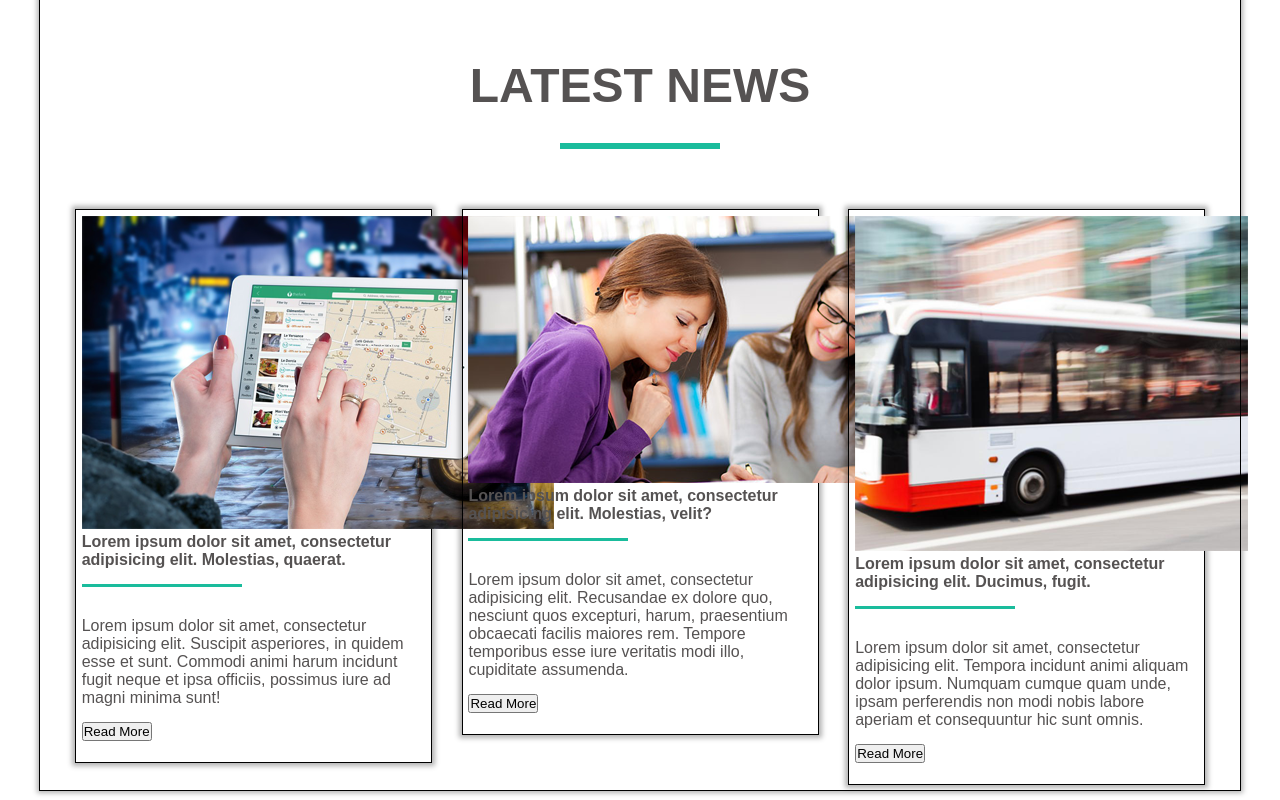
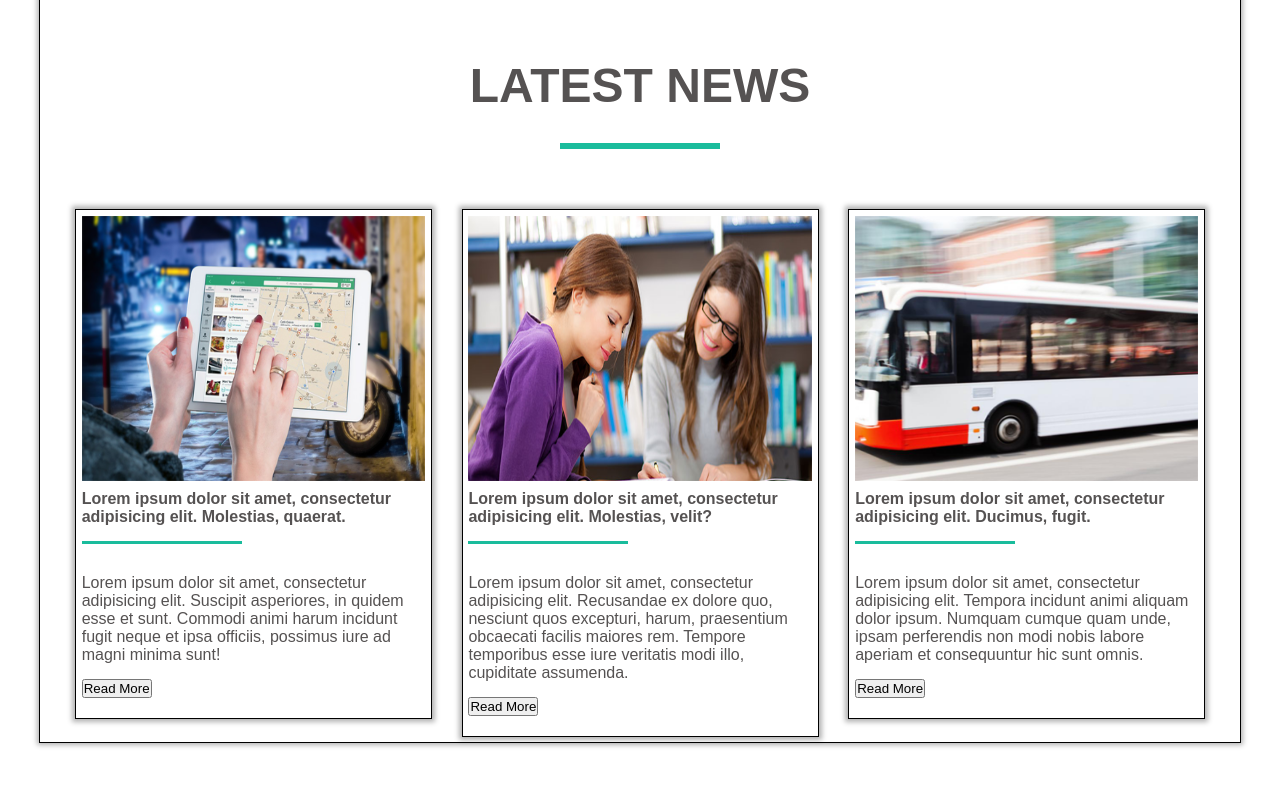
Before and after one commit to IgorBulakh/MART_maket, a plain HTML site: page header.html in a window 1280 px wide. Shown: the part 1067-1867 px from the top of the page. After the commit the page ends 1819 px from the top, so only its background shows below. Drawn offline with Linux system fonts and the light colour scheme.

Commit message:
fotter_1.1

```diff
--- a/style/footer.css
+++ b/style/footer.css
@@ -36,7 +36,6 @@
 			border: 1px solid black;
 			box-shadow: 0 0 5px 3px rgba(0,0,0,0.3);
 }
-}
 /*----------------------NEWS-BLOCK------------*/
 
 /*----------------------NEWS-IMG------------*/
@@ -44,9 +43,10 @@
 
 
 
-	/*display: block;
+	display: block;
 	width: 100%;
-	height: auto;*/
+	height: 265px;
+	margin-bottom: 2.5%;
 	background-size: cover;
 
 }
```
